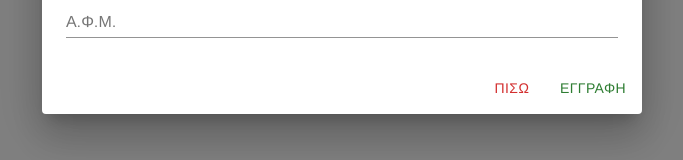
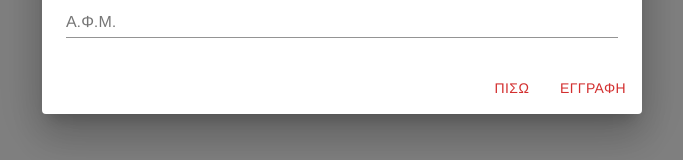
Before and after one commit to GiorgosMar/CRUD, a React (Create React App) app in the folder client/: page /insert in a window 1280 px wide. Shown: the part 480-640 px from the top of the page, without its empty margins (298-981 px from the left). Built offline with nearby package versions, Linux system fonts and the light colour scheme.

Commit message:
Update Input.js

```diff
--- a/client/src/components/Input.js
+++ b/client/src/components/Input.js
@@ -120,7 +120,7 @@ const Input = () =>{
         </Container>
         <DialogActions>
           <Button color="error" onClick={() => navigate('/')}>ΠΙΣΩ</Button>
-          <Button color="success" onClick={onSubmitForm}>ΕΓΓΡΑΦΗ</Button>
+          <Button color="error" onClick={onSubmitForm}>ΕΓΓΡΑΦΗ</Button>
         </DialogActions>
       </Dialog>
     </Fragment>
```
